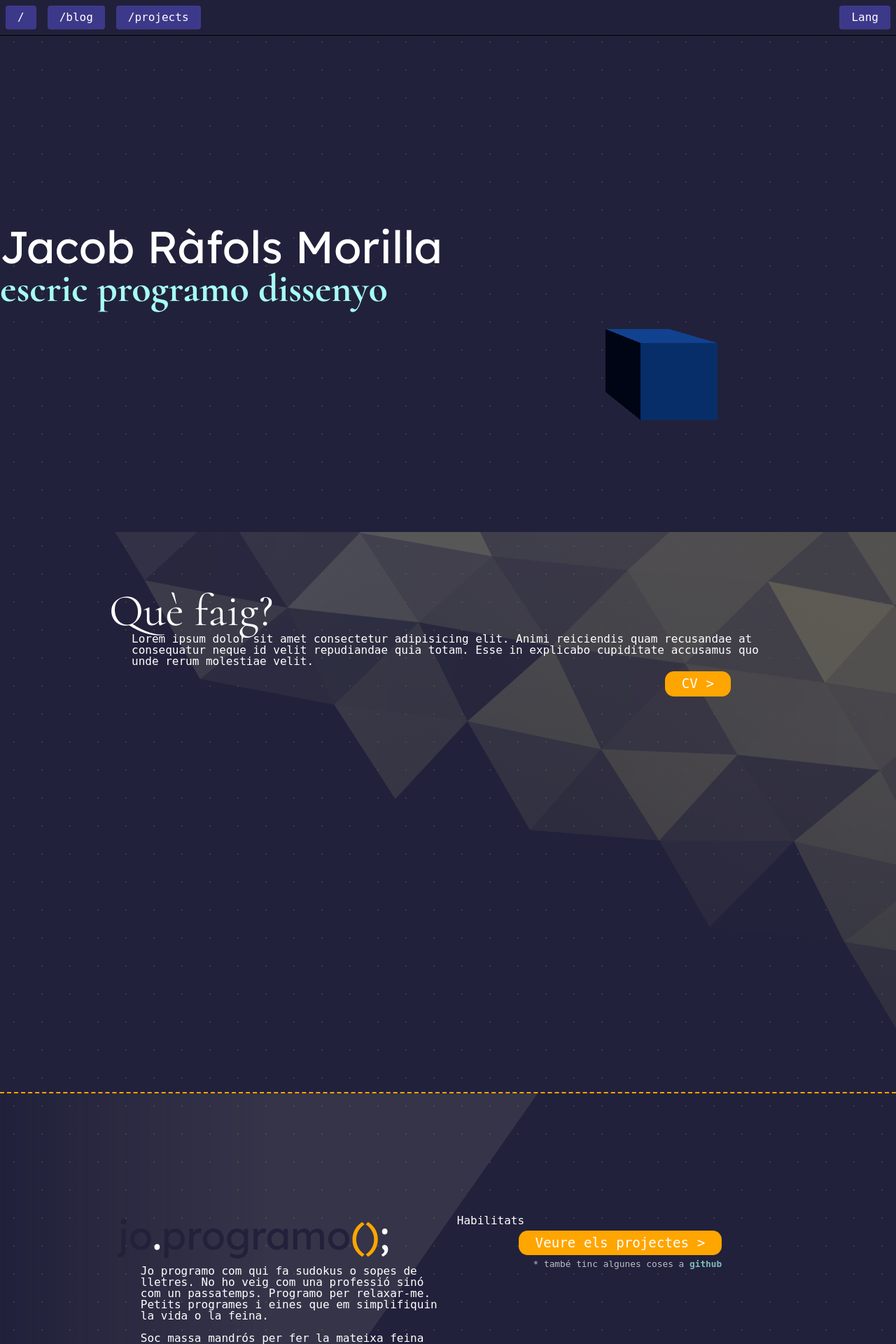
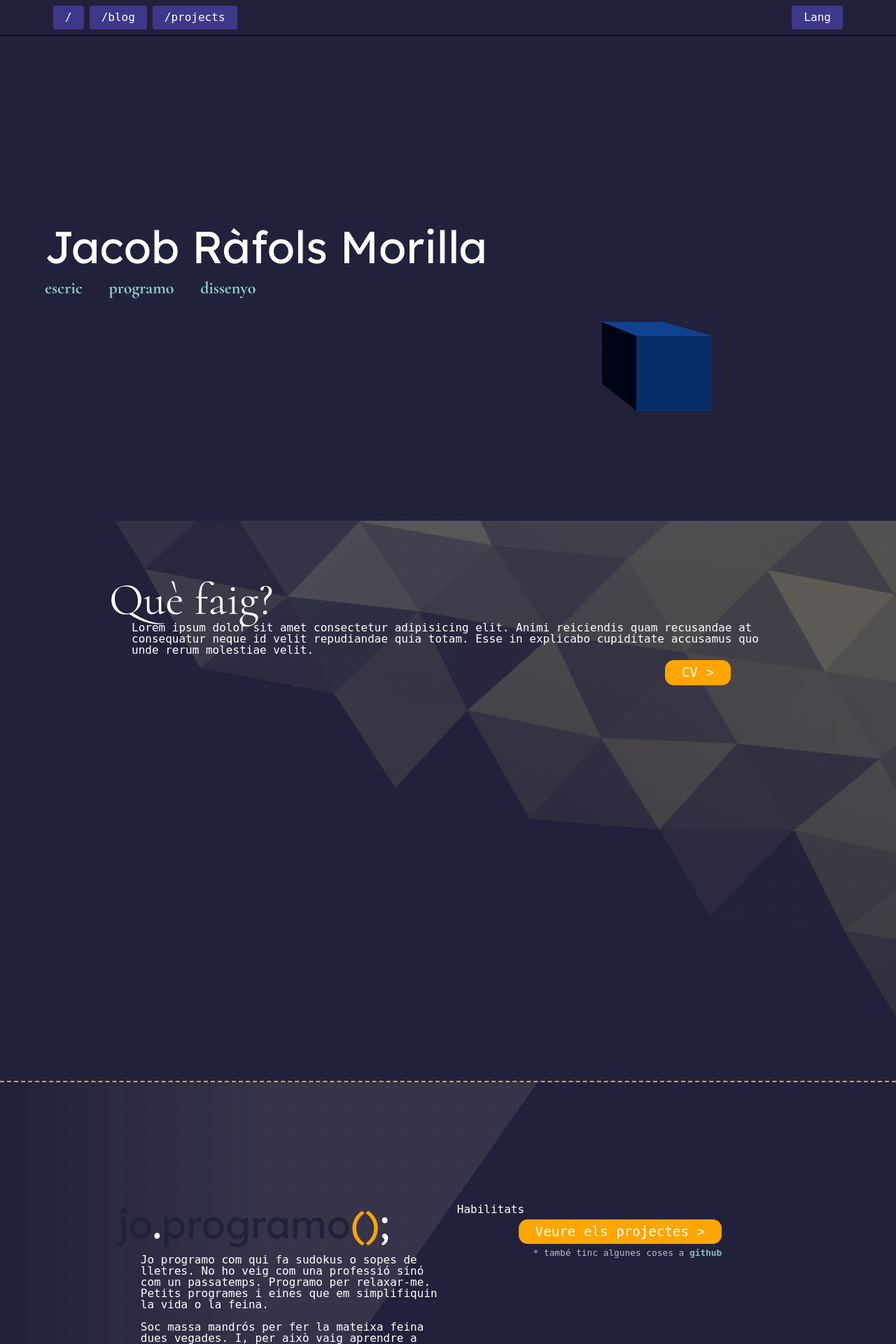
Before and after one commit to jeroqui/jrm-django, a Django app: page / in a window 1280 px wide. Shown: the top 1920 px of the page at 70% size. Run offline with Django 5.2, Linux system fonts and the light colour scheme; some libraries are stand-ins or nearby versions; some web fonts are replaced.

Commit message:
adjust hero and navbar

```diff
--- a/app/static/app/css/main.css
+++ b/app/static/app/css/main.css
@@ -112,17 +112,26 @@
 }
 
 .navbar {
-  display: flex;
-  position: static;
   width: 100%;
   z-index: 10;
   background-color: rgba(34, 33, 59, 0.8);
   border-bottom: 1px solid black;
   padding: 0.5rem 0;
+}
+.navbar .navbar-container {
+  display: flex;
   justify-content: space-between;
+  align-items: center;
+  max-width: 1200px;
+  margin: 0 auto;
+  padding: 0 2rem;
 }
 .navbar .navbar-left {
   display: flex;
+}
+.navbar .navbar-right {
+  display: flex;
+  align-items: center;
 }
 .navbar .navbar-btn {
   all: unset;
@@ -131,7 +140,7 @@
   background-color: rgb(61, 57, 138);
   color: white;
   padding: 0.5rem 1rem;
-  margin: 0 0.5rem;
+  margin: 0 0.25rem;
   border-radius: 4px;
   border: 1px solid transparent;
   transition: border 0.4s ease, background-color 0.4s ease;
@@ -146,6 +155,25 @@
   position: relative;
   padding: 20rem 0;
   z-index: 1;
+}
+.hero .container {
+  max-width: 1500px;
+  margin: 0 auto;
+  padding: 0 4rem;
+}
+.hero .title {
+  margin-bottom: 1rem;
+}
+.hero .subtitle {
+  font-size: 1.5rem;
+}
+.hero .subtitle a {
+  margin-right: 2rem;
+  opacity: 0.8;
+  transition: opacity 0.4s ease;
+}
+.hero .subtitle a:hover {
+  opacity: 1;
 }
 .hero .header-bg {
   position: absolute;
@@ -197,6 +225,19 @@
   transform: skewX(-35deg);
   transform-origin: top left;
   z-index: -1;
+}
+@media screen and (max-width: 700px) {
+  .pilar#coding .bg-decoration {
+    width: 123%;
+  }
+}
+@media screen and (max-width: 700px) {
+  .pilar#coding h2 {
+    font-size: 3rem;
+  }
+  .pilar#coding p {
+    padding: 0;
+  }
 }
 .pilar .pilar-bg {
   position: absolute;
--- a/app/templates/components/navbar.html
+++ b/app/templates/components/navbar.html
@@ -1,4 +1,5 @@
 <nav class="navbar">
+    <div class="navbar-container">
         <div class="navbar-left">
             <a href="{% url 'app:home' %}" class="navbar-btn">/</a>
             <a href="{% url 'app:blog_list' %}" class="navbar-btn">/blog</a>
@@ -17,4 +18,5 @@
                 </div>
             </div>
         </div>
+    </div>
 </nav>
--- a/frontend/src/scss/components/_hero.scss
+++ b/frontend/src/scss/components/_hero.scss
@@ -1,7 +1,33 @@
+@use "../variables" as vars;
+
 .hero {
   position: relative;
   padding: 20rem 0;
   z-index: 1;
+
+  .container {
+    max-width: 1500px;
+    margin: 0 auto;
+    padding: 0 4rem;
+  }
+
+  .title {
+    margin-bottom: 1rem;
+  }
+
+  .subtitle {
+    font-size: 1.5rem;
+
+    a {
+      margin-right: 2rem;
+      opacity: 0.8;
+      transition: opacity vars.$hover-time ease;
+
+      &:hover {
+        opacity: 1;
+      }
+    }
+  }
 
   .header-bg {
     position: absolute;
--- a/frontend/src/scss/components/_navbar.scss
+++ b/frontend/src/scss/components/_navbar.scss
@@ -5,17 +5,28 @@
 }
 
 .navbar {
-  display: flex;
-  position: static;
   width: 100%;
   z-index: 10;
   background-color: rgba(vars.$bg-color, 0.8);
   border-bottom: 1px solid black;
   padding: 0.5rem 0;
-  justify-content: space-between;
+
+  .navbar-container {
+    display: flex;
+    justify-content: space-between;
+    align-items: center;
+    max-width: vars.$container-width;
+    margin: 0 auto;
+    padding: 0 2rem;
+  }
 
   .navbar-left {
     display: flex;
+  }
+
+  .navbar-right {
+    display: flex;
+    align-items: center;
   }
 
   .navbar-btn {
@@ -25,7 +36,7 @@
     background-color: vars.$bg-color-light;
     color: white;
     padding: 0.5rem 1rem;
-    margin: 0 0.5rem;
+    margin: 0 0.25rem;
     border-radius: 4px;
     border: 1px solid transparent;
     transition: border vars.$hover-time ease,
--- a/frontend/src/scss/components/_pilar.scss
+++ b/frontend/src/scss/components/_pilar.scss
@@ -11,7 +11,8 @@
     padding: 0 2rem;
   }
 
-  &#coding .bg-decoration {
+  &#coding {
+    .bg-decoration {
       width: 60%;
       height: 100%;
       background-color: grey;
@@ -19,6 +20,21 @@
       transform: skewX(-35deg);
       transform-origin: top left;
       z-index: -1;
+
+      @media screen and (max-width: 700px) {
+        width: 123%;
+      }
+    }
+
+    @media screen and (max-width: 700px) {
+      h2 {
+        font-size: 3rem;
+      }
+
+      p {
+        padding: 0;
+      }
+    }
   }
 
   .pilar-bg {
```
Lines whose indentation alone changed are shown as unchanged.
